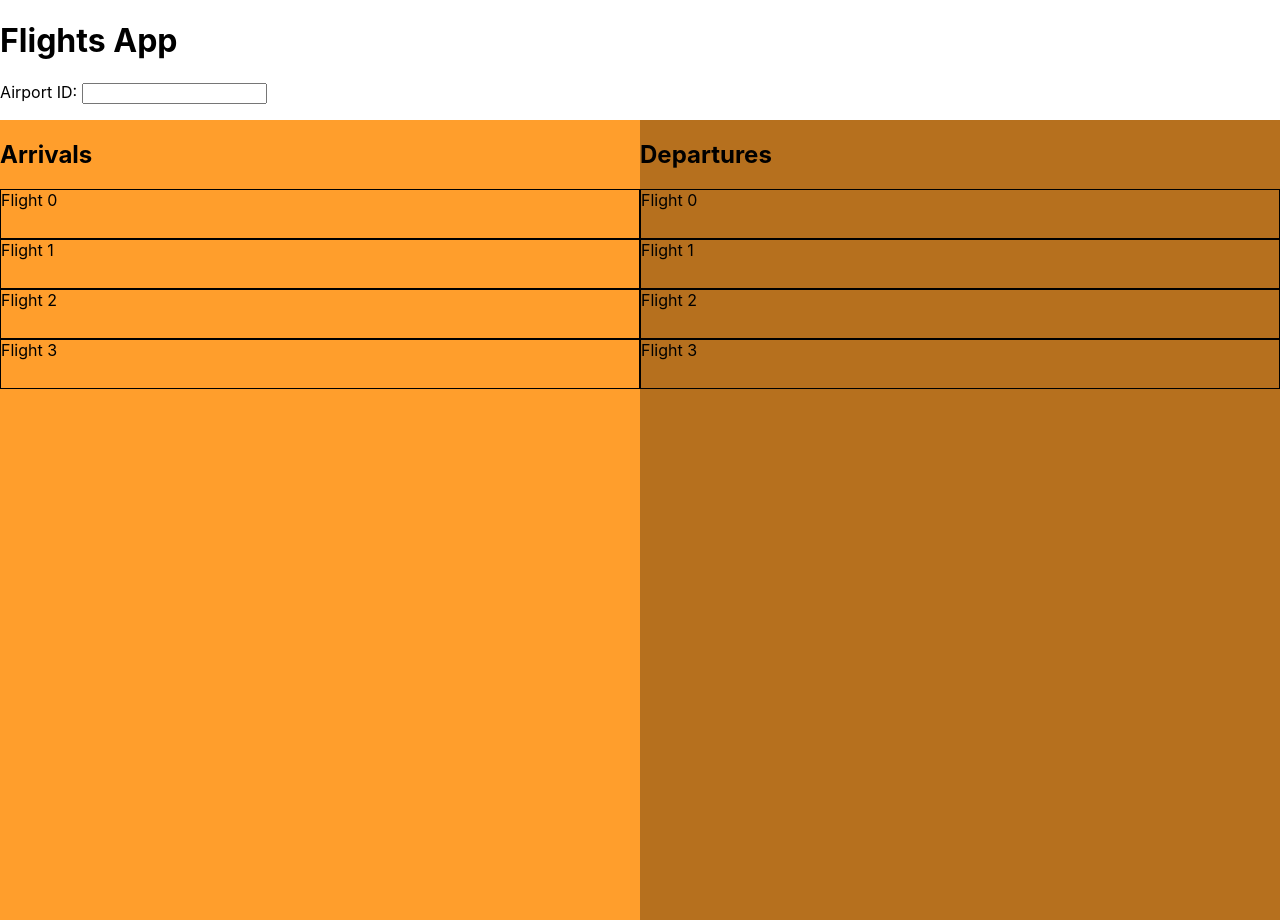
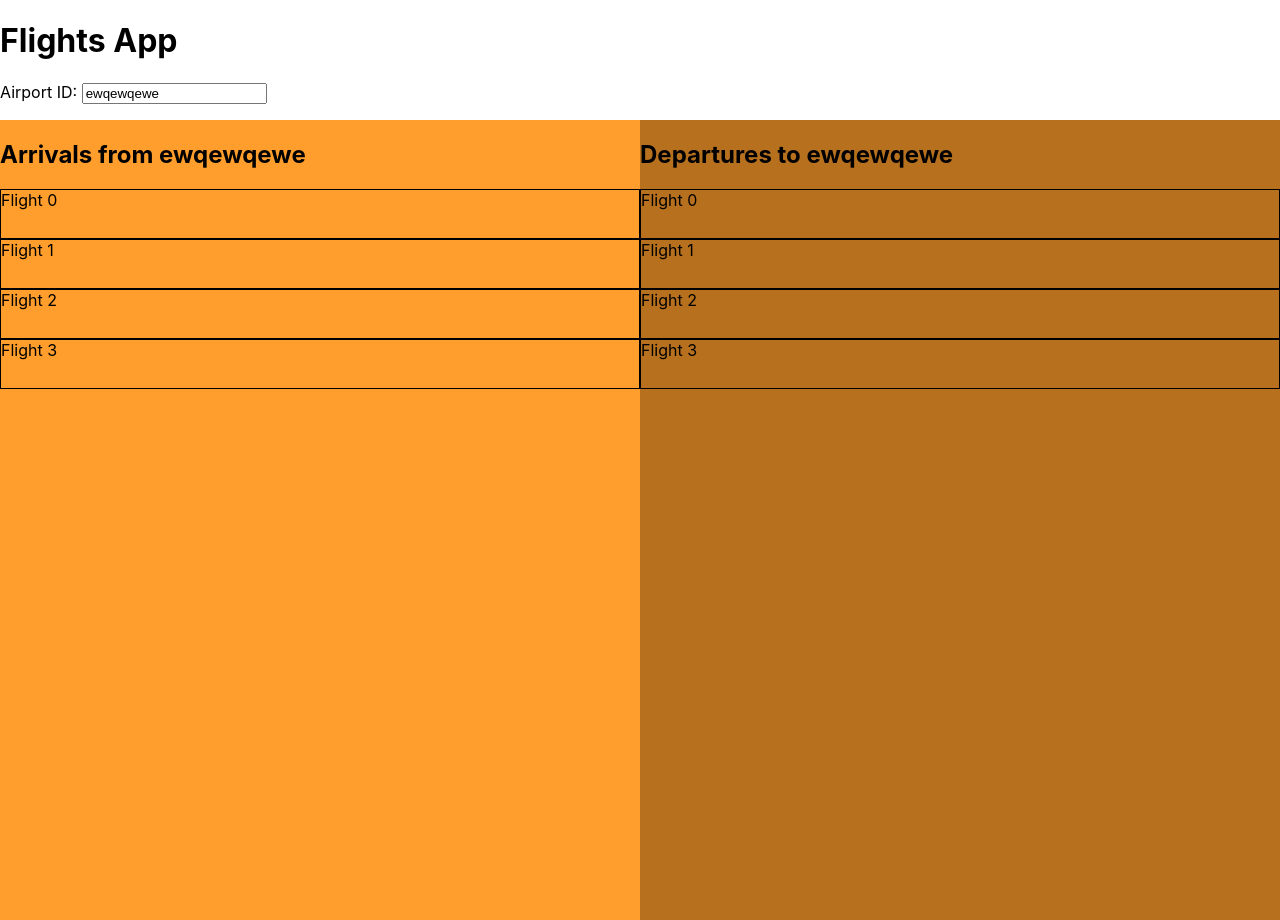
Before and after one commit to joshymcd/V33-ReactDemo, a React (Create React App) app: page / in a window 1280 px wide. Built offline with nearby package versions, Linux system fonts and the light colour scheme.

Commit message:
Added state to App.js

```diff
--- a/src/App.js
+++ b/src/App.js
@@ -1,6 +1,5 @@
 import React, { Component } from 'react';
 import './App.css';
-import dummyData from './dummy-data.js';
 
 const LeftStyles = {
   backgroundColor: '#ff9e2c',
@@ -9,13 +8,28 @@ const LeftStyles = {
 }
 
 class App extends Component {
+
+  constructor(props) {
+    super(props);
+    this.state = {
+      airportName: 'ewqewqewe'
+    };
+
+    this.handleChange = this.handleChange.bind(this);
+  }
+
+  handleChange(event){
+    this.setState({airportName: event.target.value})
+  }
+
+
   render() {
     return (
-      <div class="container">
+      <div>
         <h1>Flights App</h1>
-        <p>Airport ID: <input type="text"/></p>
+        <p>Airport ID: <input type="text" value={this.state.airportName} onChange={this.handleChange}/></p>
         <div style={LeftStyles}>
-          <h2>Arrivals</h2>
+          <h2>Arrivals from {this.state.airportName}</h2>
           <ul>
             <li>Flight 0</li>
             <li>Flight 1</li>
@@ -24,7 +38,7 @@ class App extends Component {
           </ul>
         </div>
         <div className="right-half">
-        <h2>Departures</h2>
+        <h2>Departures to {this.state.airportName}</h2>
         <ul>
           <li>Flight 0</li>
           <li>Flight 1</li>
```
